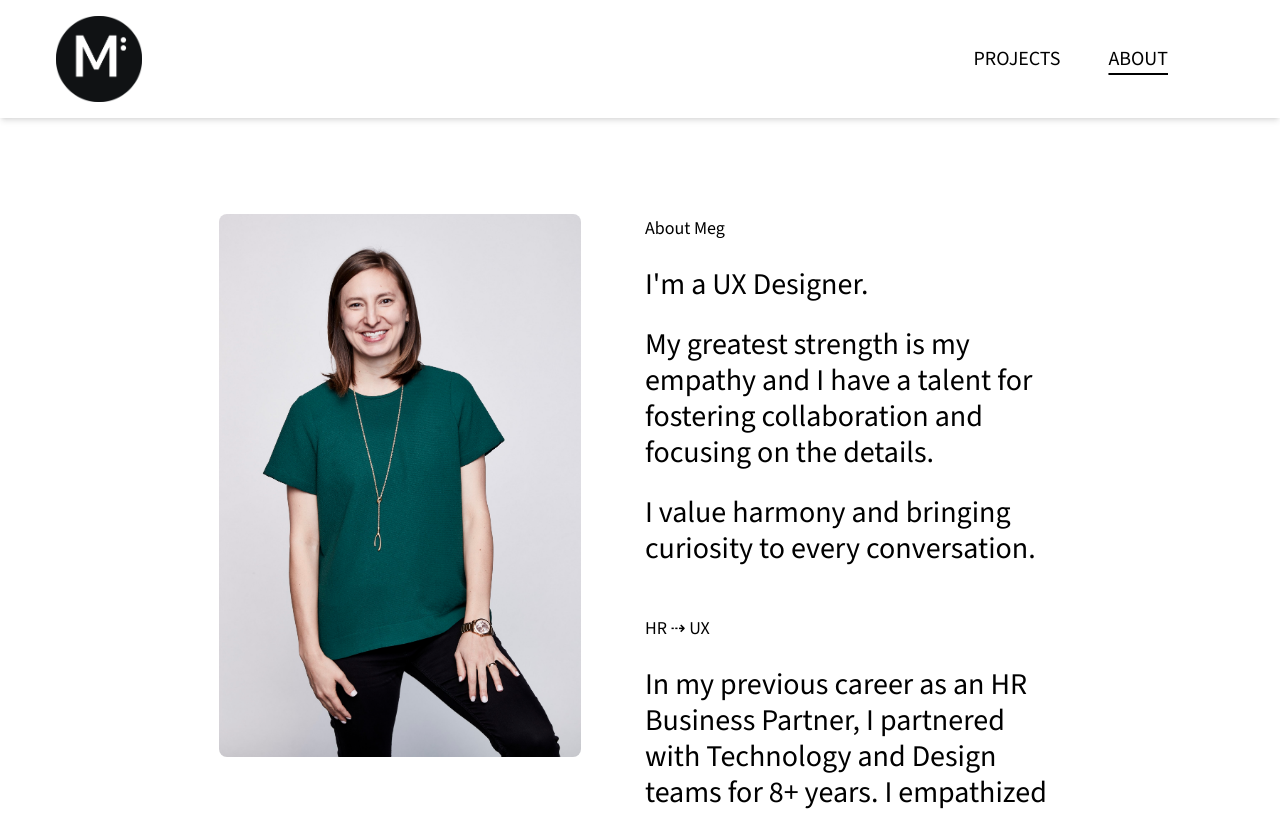
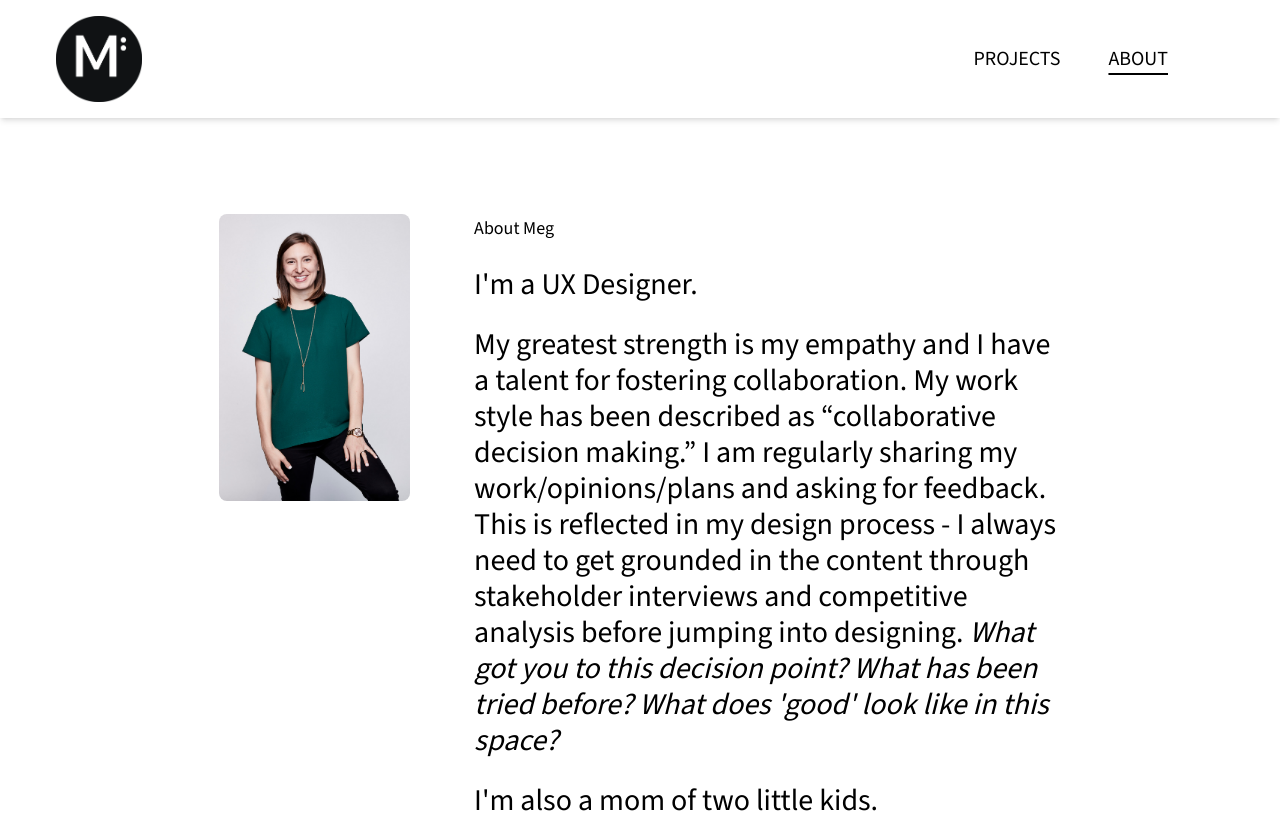
Before and after one commit to mshoemaker1/MyPortfolio, a Next.js app: page /about in a window 1280 px wide. Shown: the top 813 px of the page. Built offline with nearby package versions, Linux system fonts and the light colour scheme.

Commit message:
about update

```diff
--- a/app/about/page.tsx
+++ b/app/about/page.tsx
@@ -21,10 +21,22 @@
             <p className="text-3xl text-left mt-2 my-6">I'm a UX Designer.</p>
             <p className="text-3xl text-left mt-2 my-6">
               My greatest strength is my empathy and I have a talent for
-              fostering collaboration and focusing on the details.
+              fostering collaboration. My work style has been described as
+              “collaborative decision making.” I am regularly sharing my
+              work/opinions/plans and asking for feedback. This is reflected in
+              my design process - I always need to get grounded in the content
+              through stakeholder interviews and competitive analysis before
+              jumping into designing.{" "}
+              <span className="italic">
+                What got you to this decision point? What has been tried before?
+                What does 'good' look like in this space?
+              </span>
             </p>
             <p className="text-3xl text-left mt-2 my-6">
-              I value harmony and bringing curiosity to every conversation.
+              I'm also a mom of two little kids.
+              <br />
+              And when I get the chance, I love catching up on the newest
+              restaurants and experiences in the Twin Cities!
             </p>
           </div>
           <div>
```
